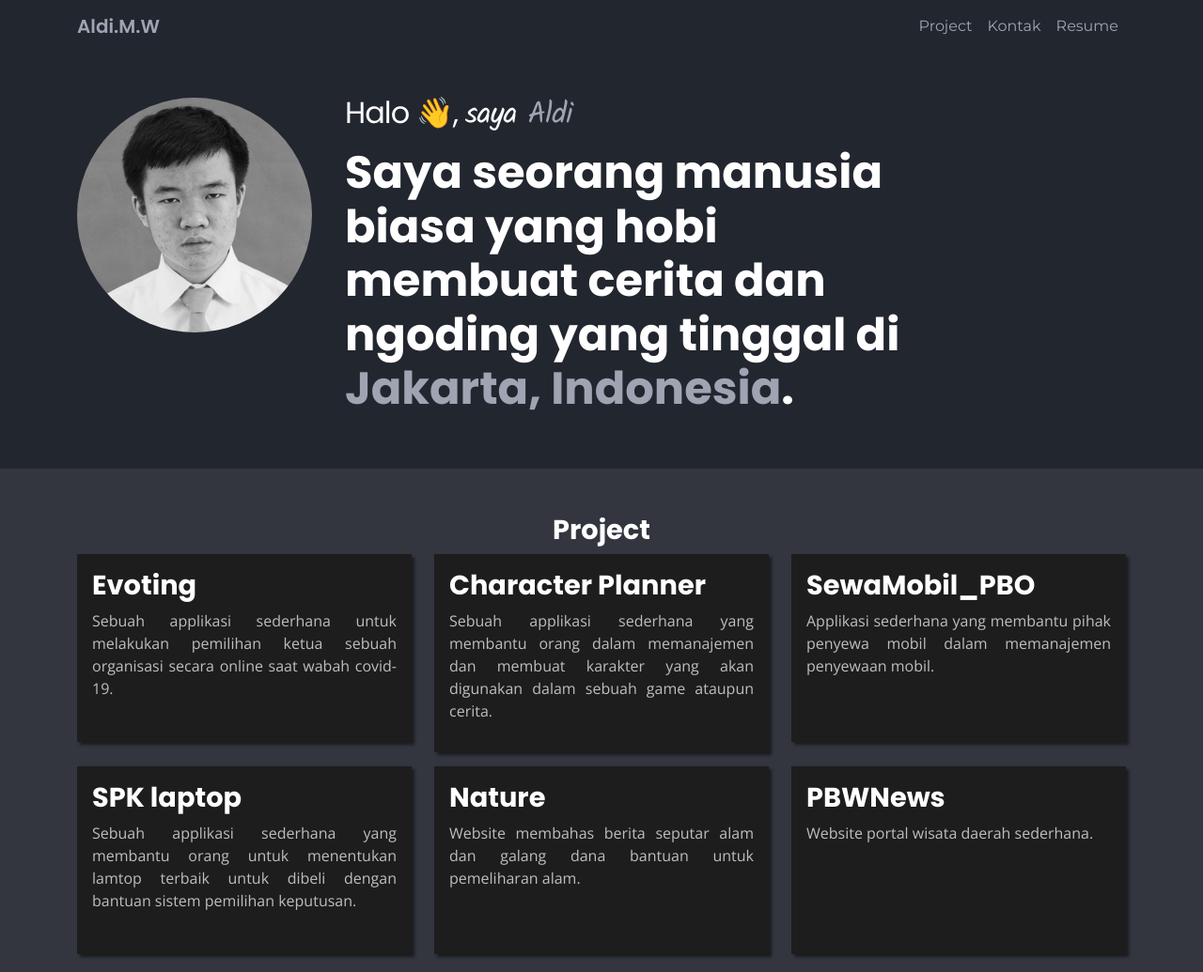
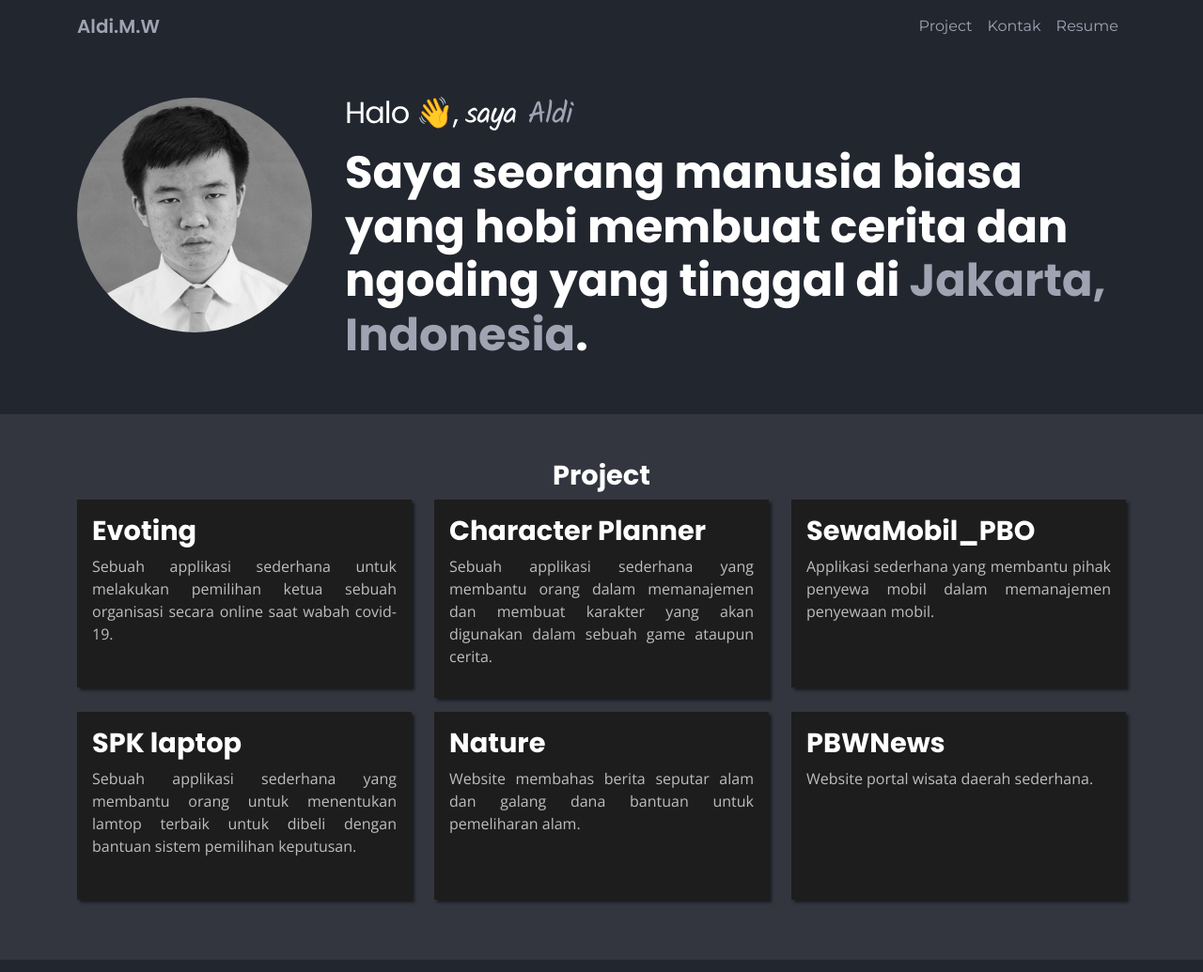
Before and after one commit to promtom/promtom.github.io, a plain HTML site: page index.html in a window 1280 px wide. Shown: the top 1035 px of the page at 94% size. Drawn offline with nearby package versions, Linux system fonts and the light colour scheme.

Commit message:
Update index.html

```diff
--- a/index.html
+++ b/index.html
@@ -47,7 +47,7 @@
                     <div class="col-lg-3">
                         <img src="asset/img/AMW.jpg" alt="Foto Saya" class="mb-3">
                     </div>
-                    <div class="col-lg-7">
+                    <div class="col-lg-9">
                         <h1 data-aos="fade-up" data-aos-delay="100">Halo 👋, <span>saya <a href="https://www.linkedin.com/in/aldi-mulia-58b775197/" target="_new">Aldi</a></span>
                         </h1>
                         <h2 data-aos="fade-right" data-aos-delay="200" data-aos-easing="ease-in-out">
```
